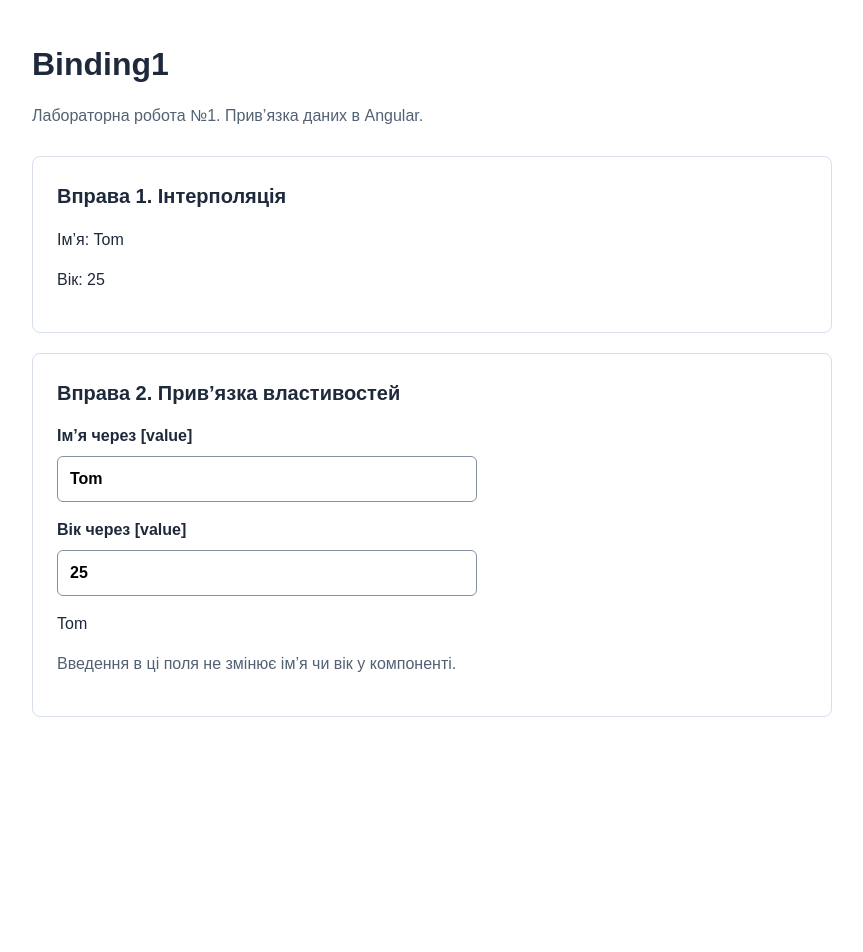
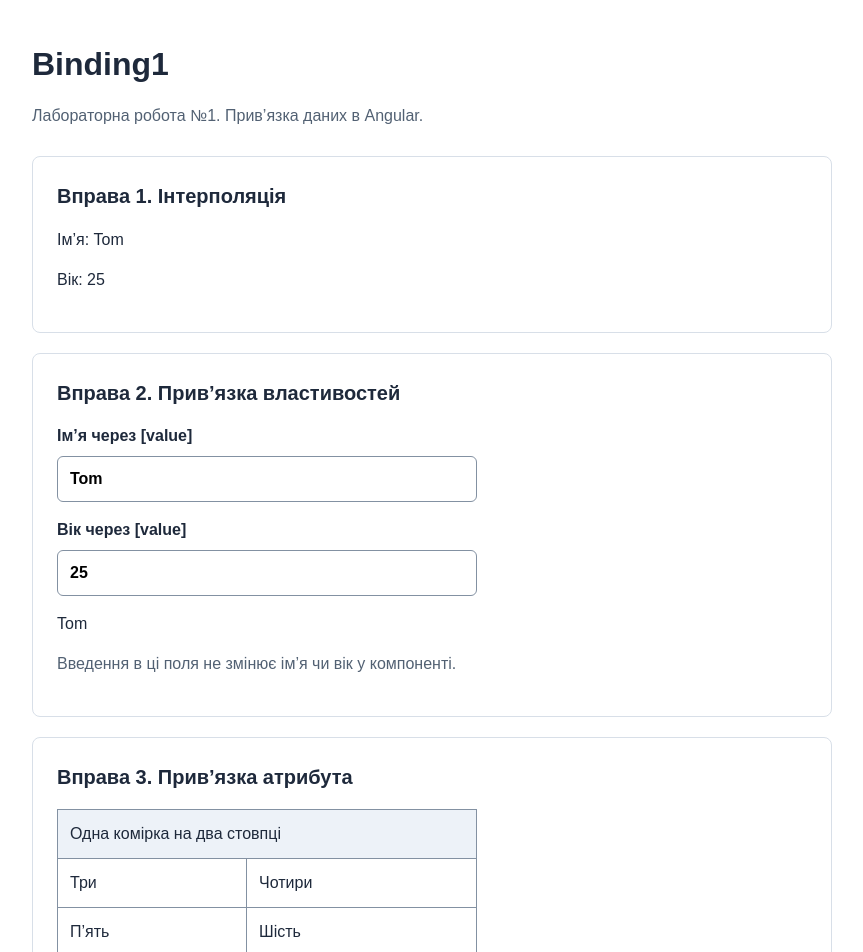
Before and after one commit to RenXFatality05/Reactive_Programming_Binding1, an Angular app: page / in a window 1280 px wide. Shown: the top 952 px of the page, without its empty margins (208-1071 px from the left). Before the commit the page ends 800 px from the top, so only its background shows below. Built offline with nearby package versions, Linux system fonts and the light colour scheme.

Commit message:
Task 3: Add table attribute binding

```diff
--- a/src/app/app.css
+++ b/src/app/app.css
@@ -11,3 +11,7 @@ label { display: grid; gap: 8px; font-weight: 600; }
 input { box-sizing: border-box; width: 100%; padding: 10px 12px; border: 1px solid #8391a2; border-radius: 6px; font: inherit; }
 input:focus-visible { outline: 3px solid #2358a5; outline-offset: 3px; }
 .note { color: #526173; }
+
+table { width: 100%; max-width: 420px; border-collapse: collapse; }
+td { padding: 12px; border: 1px solid #8391a2; }
+tr:first-child td { background: #edf2f8; }
--- a/src/app/app.html
+++ b/src/app/app.html
@@ -25,4 +25,15 @@
     <p [textContent]="name()"></p>
     <p class="note">Введення в ці поля не змінює ім’я чи вік у компоненті.</p>
   </section>
+
+  <section aria-labelledby="task-3">
+    <h2 id="task-3">Вправа 3. Прив’язка атрибута</h2>
+    <table aria-label="Приклад об’єднання комірок">
+      <tbody>
+        <tr><td [attr.colspan]="colspan">Одна комірка на два стовпці</td></tr>
+        <tr><td>Три</td><td>Чотири</td></tr>
+        <tr><td>П’ять</td><td>Шість</td></tr>
+      </tbody>
+    </table>
+  </section>
 </main>
--- a/src/app/app.ts
+++ b/src/app/app.ts
@@ -9,4 +9,5 @@ import { Component, signal } from '@angular/core';
 export class App {
   protected readonly name = signal('Tom');
   protected readonly age = signal(25);
+  protected readonly colspan = 2;
 }
```
Also changed, not shown: 1 other file (tests, documents, lock files or other folders).
